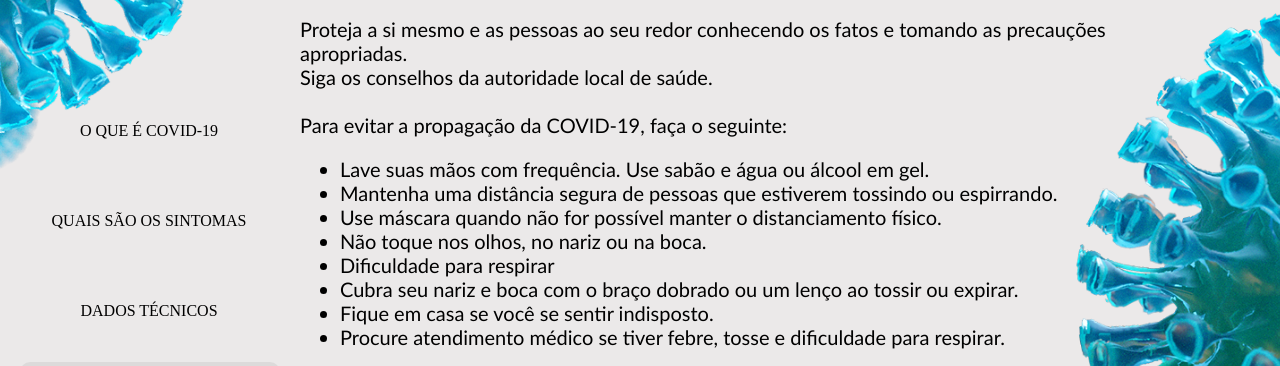
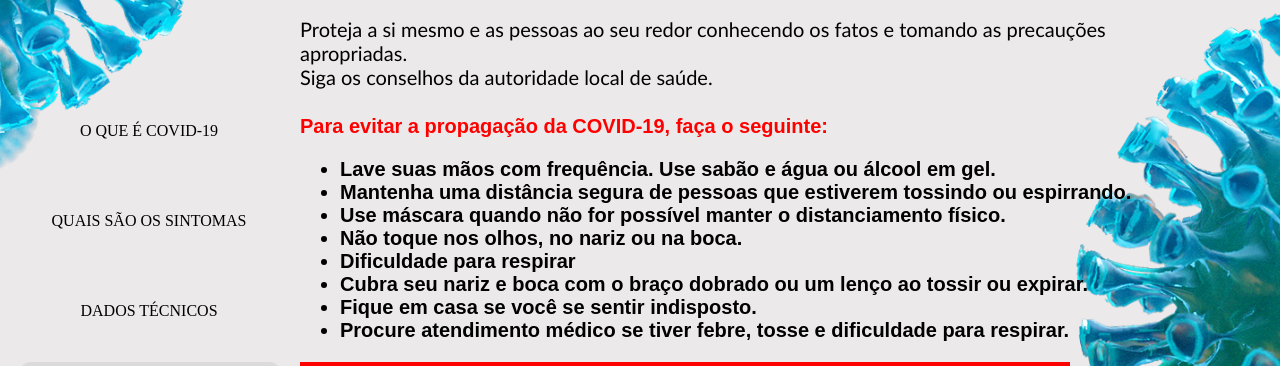
Before and after one commit to LucasLyra01/CORONAVIRUS, a plain HTML site: page prevencao.html in a window 1280 px wide. Shown: the part 223-589 px from the top of the page. Drawn offline with Linux system fonts and the light colour scheme.

Commit message:
last-version

```diff
--- a/CSS/estilo.css
+++ b/CSS/estilo.css
@@ -117,6 +117,7 @@ a:hover{
 }
 
 .alinhando_ul{
+	font-family: Arial, Helvetica, sans-serif;
 	margin-left: 20px;
 	padding: 20px;
 }
@@ -234,3 +235,8 @@ table{
 	color: white;
 	width: 770px;
 }
+
+strong{
+	font-family: Arial, Helvetica, sans-serif;
+	color: red;
+}
--- a/prevencao.html
+++ b/prevencao.html
@@ -63,11 +63,12 @@
                     <p>
                         Proteja a si mesmo e as pessoas ao seu redor conhecendo os fatos e tomando as precauções apropriadas. <br>
                         Siga os conselhos da autoridade local de saúde.
-                        <br><br>Para evitar a propagação da COVID-19, faça o seguinte:
+                        <br><br> <strong class="strong">Para evitar a propagação da COVID-19, faça o seguinte: </strong>
 
                     </p>
 
                     <p>
+                        <h4>
                         <ul class="alinhando_ul">
                             <li>Lave suas mãos com frequência. Use sabão e água ou álcool em gel.</li>
                             <li>Mantenha uma distância segura de pessoas que estiverem tossindo ou espirrando.</li>
@@ -78,6 +79,7 @@
                             <li>Fique em casa se você se sentir indisposto.</li>
                             <li>Procure atendimento médico se tiver febre, tosse e dificuldade para respirar.</li>
                         </ul>
+                        </h4>
                     </p>
 
                     <p class="cor">
```
Also changed, not shown: sintomas.html (+2 -1 lines).
